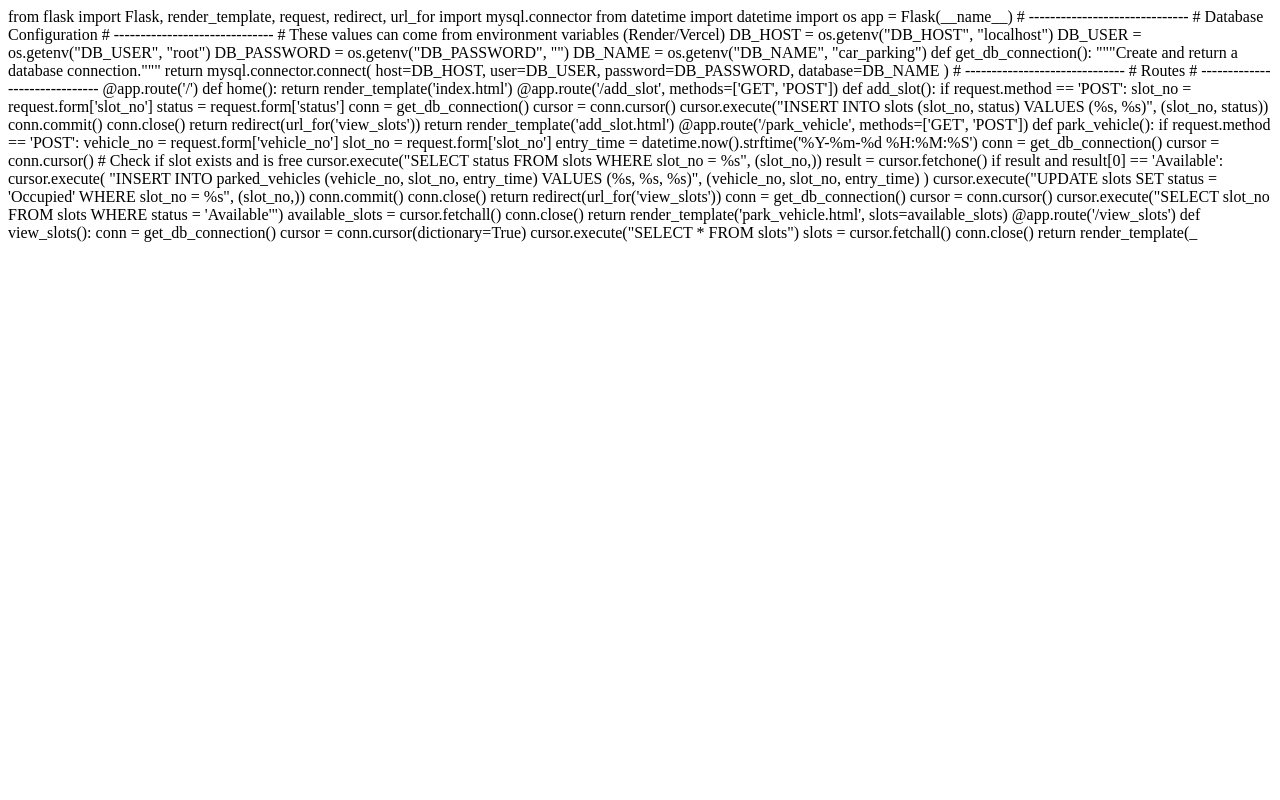
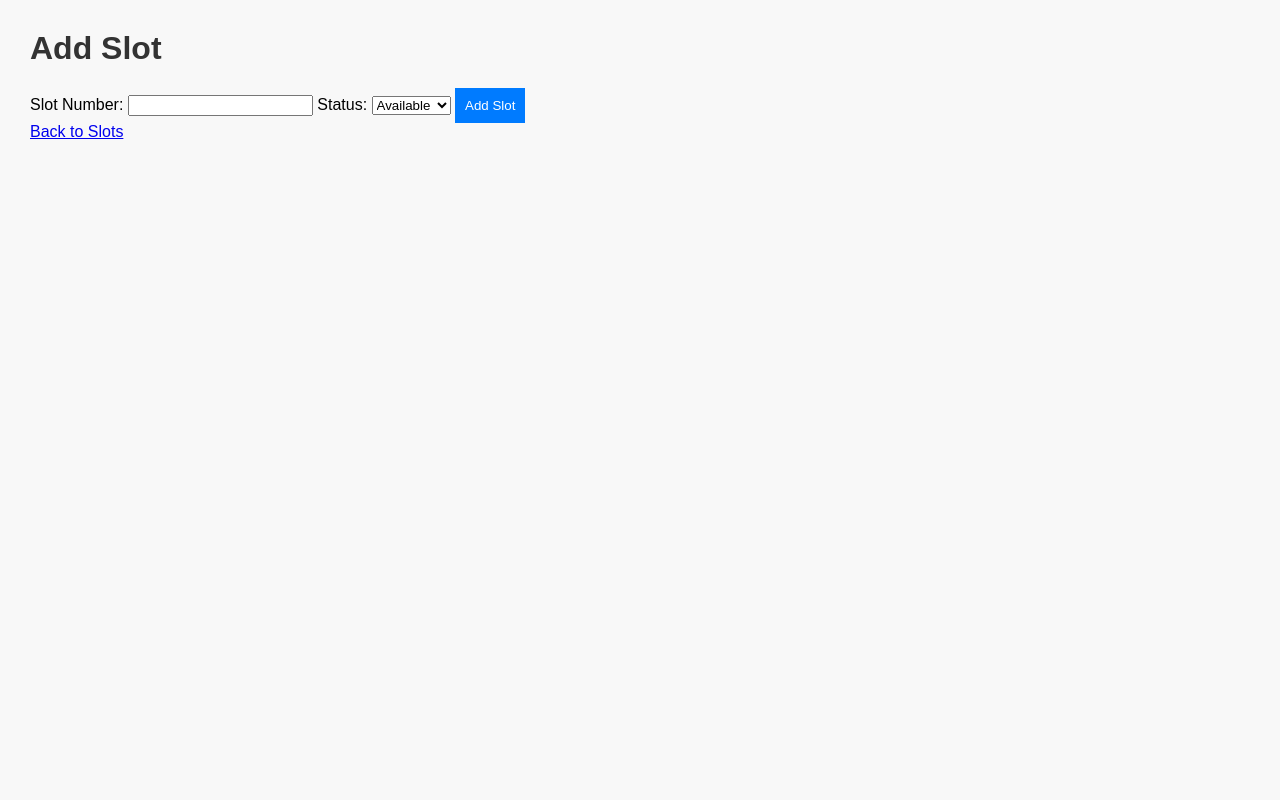
Before and after one commit to artixts/carparkwebsite, a Flask app: page /add_slot in a window 1280 px wide. Run offline with Flask 3, Linux system fonts and the light colour scheme.

Commit message:
Updated HTML templates for Vercel routing

```diff
--- a/templates/add_slot.html
+++ b/templates/add_slot.html
@@ -1,92 +1,31 @@
-from flask import Flask, render_template, request, redirect, url_for
-import mysql.connector
-from datetime import datetime
-import os
+<!DOCTYPE html>
+<html lang="en">
+<head>
+  <meta charset="UTF-8">
+  <title>{% if slot %}Edit Slot{% else %}Add Slot{% endif %}</title>
+  <link rel="stylesheet" href="{{ url_for('static', filename='style.css') }}">
+</head>
+<body>
+  <div class="container">
+    <h1>{% if slot %}Edit Slot{% else %}Add Slot{% endif %}</h1>
 
-app = Flask(__name__)
+    <form
+      action="{% if slot %}{{ url_for('edit_slot', slot_id=slot.id) }}{% else %}{{ url_for('add_slot') }}{% endif %}"
+      method="POST">
 
-# ------------------------------
-# Database Configuration
-# ------------------------------
-# These values can come from environment variables (Render/Vercel)
-DB_HOST = os.getenv("DB_HOST", "localhost")
-DB_USER = os.getenv("DB_USER", "root")
-DB_PASSWORD = os.getenv("DB_PASSWORD", "")
-DB_NAME = os.getenv("DB_NAME", "car_parking")
+      <label>Slot Number:</label>
+      <input type="text" name="slot_no" value="{% if slot %}{{ slot.slot_no }}{% endif %}" required>
 
-def get_db_connection():
-    """Create and return a database connection."""
-    return mysql.connector.connect(
-        host=DB_HOST,
-        user=DB_USER,
-        password=DB_PASSWORD,
-        database=DB_NAME
-    )
+      <label>Status:</label>
+      <select name="status">
+        <option value="Available" {% if slot and slot.status == 'Available' %}selected{% endif %}>Available</option>
+        <option value="Occupied" {% if slot and slot.status == 'Occupied' %}selected{% endif %}>Occupied</option>
+      </select>
 
-# ------------------------------
-# Routes
-# ------------------------------
+      <button type="submit" class="btn">{% if slot %}Update Slot{% else %}Add Slot{% endif %}</button>
+    </form>
 
-@app.route('/')
-def home():
-    return render_template('index.html')
-
-
-@app.route('/add_slot', methods=['GET', 'POST'])
-def add_slot():
-    if request.method == 'POST':
-        slot_no = request.form['slot_no']
-        status = request.form['status']
-
-        conn = get_db_connection()
-        cursor = conn.cursor()
-        cursor.execute("INSERT INTO slots (slot_no, status) VALUES (%s, %s)", (slot_no, status))
-        conn.commit()
-        conn.close()
-        return redirect(url_for('view_slots'))
-
-    return render_template('add_slot.html')
-
-
-@app.route('/park_vehicle', methods=['GET', 'POST'])
-def park_vehicle():
-    if request.method == 'POST':
-        vehicle_no = request.form['vehicle_no']
-        slot_no = request.form['slot_no']
-        entry_time = datetime.now().strftime('%Y-%m-%d %H:%M:%S')
-
-        conn = get_db_connection()
-        cursor = conn.cursor()
-
-        # Check if slot exists and is free
-        cursor.execute("SELECT status FROM slots WHERE slot_no = %s", (slot_no,))
-        result = cursor.fetchone()
-
-        if result and result[0] == 'Available':
-            cursor.execute(
-                "INSERT INTO parked_vehicles (vehicle_no, slot_no, entry_time) VALUES (%s, %s, %s)",
-                (vehicle_no, slot_no, entry_time)
-            )
-            cursor.execute("UPDATE slots SET status = 'Occupied' WHERE slot_no = %s", (slot_no,))
-            conn.commit()
-
-        conn.close()
-        return redirect(url_for('view_slots'))
-
-    conn = get_db_connection()
-    cursor = conn.cursor()
-    cursor.execute("SELECT slot_no FROM slots WHERE status = 'Available'")
-    available_slots = cursor.fetchall()
-    conn.close()
-
-    return render_template('park_vehicle.html', slots=available_slots)
-
-
-@app.route('/view_slots')
-def view_slots():
-    conn = get_db_connection()
-    cursor = conn.cursor(dictionary=True)
-    cursor.execute("SELECT * FROM slots")
-    slots = cursor.fetchall()
-    conn.close()
-    return render_template(_
+    <a href="{{ url_for('view_slots') }}" class="btn secondary">Back to Slots</a>
+  </div>
+</body>
+</html>
```
Also changed, not shown: templates/index.html (+12 -20 lines), templates/park_vehicle.html (+21 -14 lines), templates/view_slots.html (+21 -19 lines), vercel.json.
